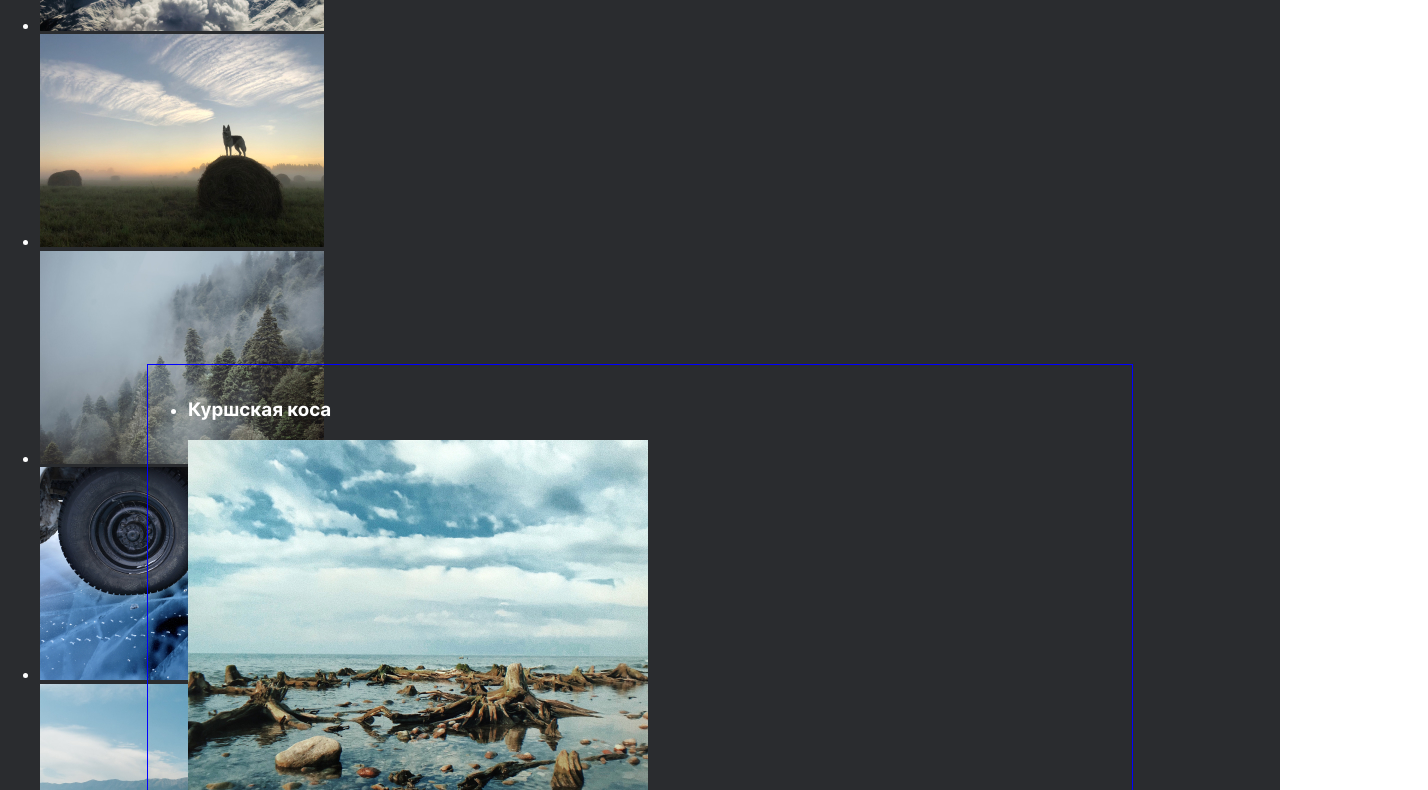
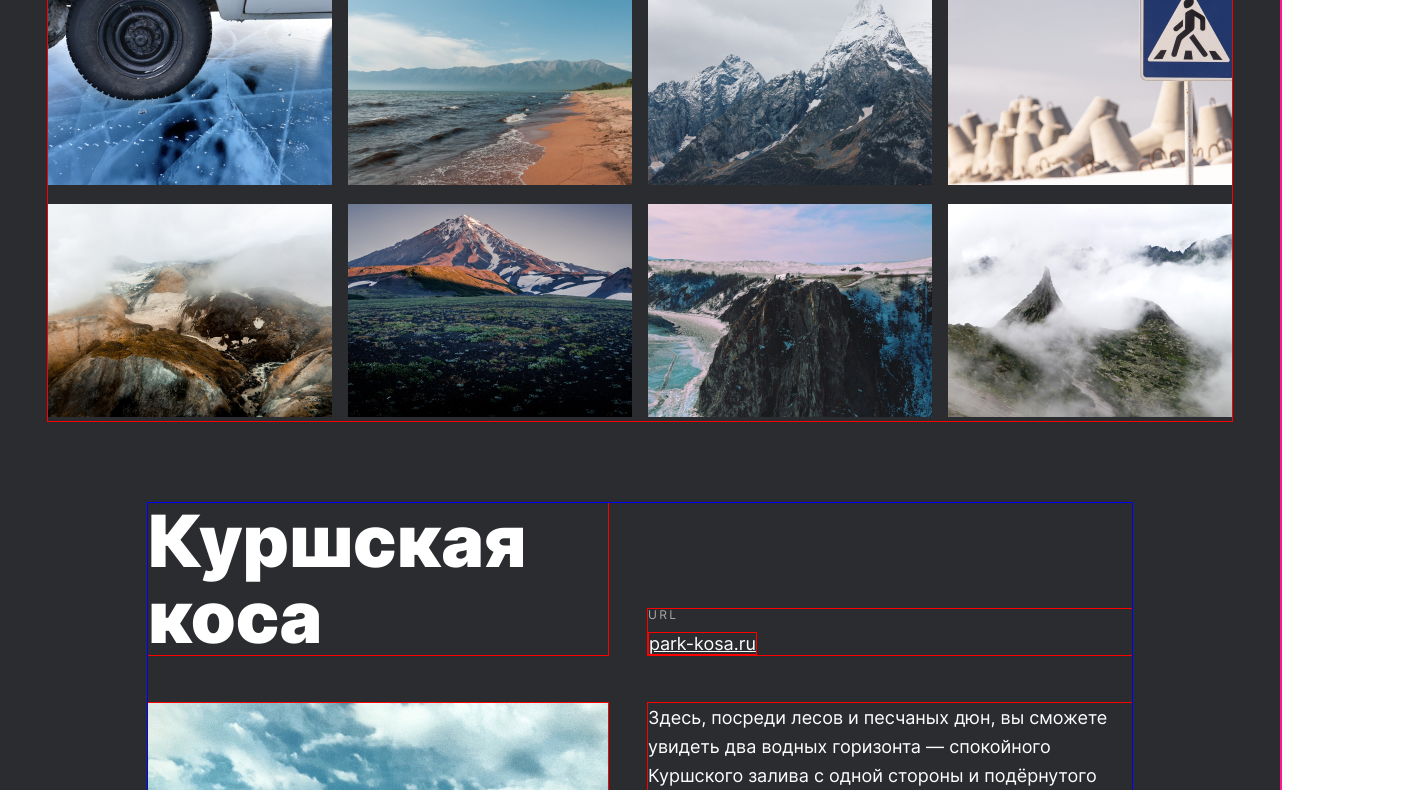
Before and after one commit to Absolutlia/Rus_trav_copy, a plain HTML site: page dev/russian-travel/index.html in a window 1280 px wide. Shown: the part 2010-2800 px from the top of the page, 1428 px wide, since content can reach past the window. Drawn offline with Linux system fonts and the light colour scheme; files whose address does not match are found by name.

Commit message:
1280 готов

```diff
--- a/dev/russian-travel/pages/index.css
+++ b/dev/russian-travel/pages/index.css
@@ -3,15 +3,17 @@
 @import url(../blocks/page/page.css);
 
 @import url(../blocks/header/header.css);
+@import url(../blocks/logo/logo.css);
+@import url(../blocks/logo/_place/logo_place.css);
+@import url(../blocks/header/__lang-links/header__lang-links.css);
 @import url(../blocks/header/__lang-link/header__lang-link.css);
-@import url(../blocks/header/__logo/header__logo.css);
+@import url(../blocks/header/__lang-link/_active/header__lang-link_active.css);
 
 @import url(../blocks/lead/lead.css);
 @import url(../blocks/lead/__title/lead__title.css);
 @import url(../blocks/lead/__subtitle/lead__subtitle.css);
 @import url(../blocks/lead/__image/lead__image.css);
 @import url(../blocks/lead/__caption/lead__caption.css);
-@import url(../blocks/lead/)
 
 @import url(../blocks/intro/intro.css);
 @import url(../blocks/intro/__title/intro__title.css);
@@ -20,11 +22,20 @@
 
 
 @import url(../blocks/photo-grid/photo-grid.css);
+@import url(../blocks/photo-grid/__list/photo-grid__list.css);
 @import url(../blocks/photo-grid/__item/photo-grid__item.css);
 
 @import url(../blocks/places/places.css);
-@import url(../blocks/places/__place/places__place.css);
-@import url(../blocks/places/__place/)
+@import url(../blocks/places/__place-list/places__place-list.css);
+@import url(../blocks/place/place.css);
+
+@import url(../blocks/place/__image/place__image.css);
+@import url(../blocks/place/__title/place__title.css);
+@import url(../blocks/place/__website/place__website.css);
+@import url(../blocks/place/__website/_url-heading/place__website_url-heading.css);
+@import url(../blocks/place/__website/_link/place__website_link.css);
+@import url(../blocks/place/__paragraphs/place__paragraphs.css);
+@import url(../blocks/place/__paragraph/place__paragraph.css);
 
 @import url(../blocks/cover/cover.css);
 @import url(../blocks/cover/__title/cover__title.css);
@@ -34,5 +45,7 @@
 @import url(../blocks/cover/__link/cover__link.css);
 
 @import url(../blocks/footer/footer.css);
+@import url(../blocks/footer/__links-list/footer__links-list.css);
+@import url(../blocks/footer/__links-item/footer__links-item.css);
 @import url(../blocks/footer/__link/footer__link.css);
 @import url(../blocks/footer/__copyright/footer__copyright.css);
```
